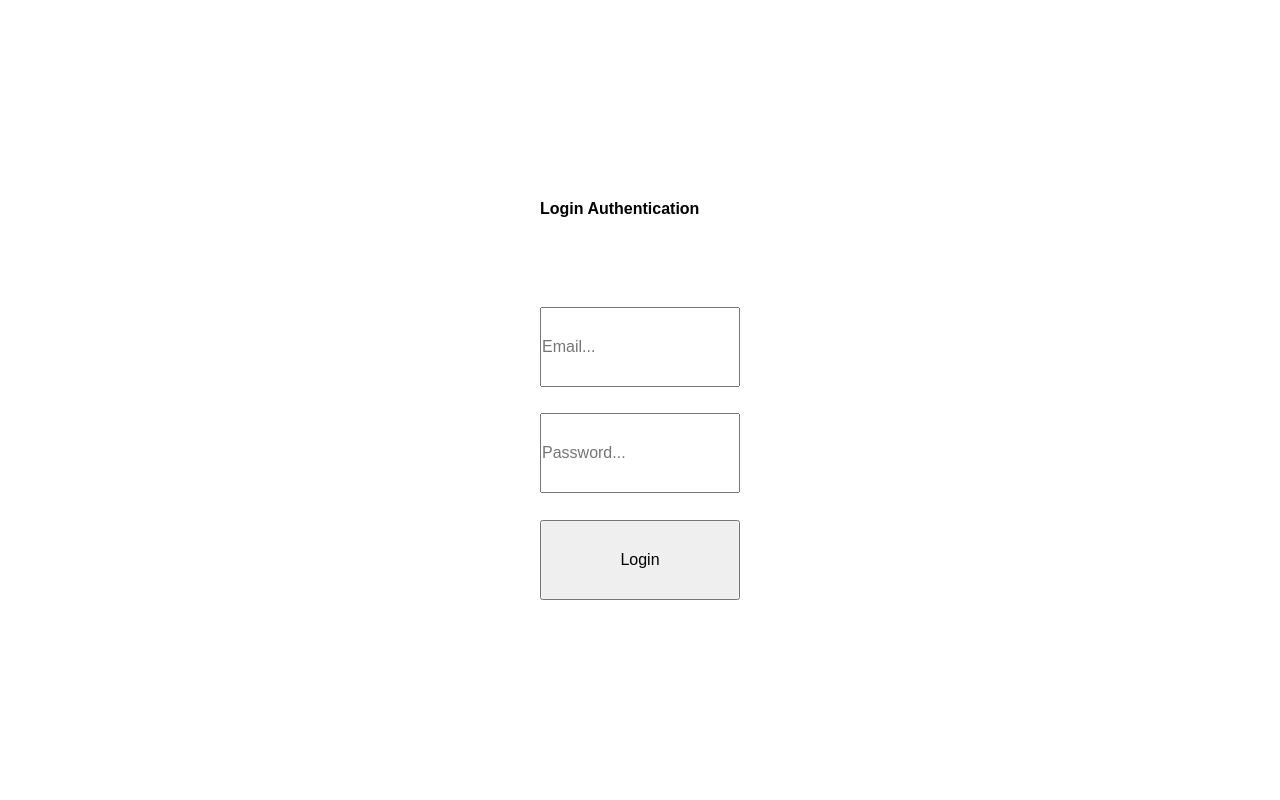
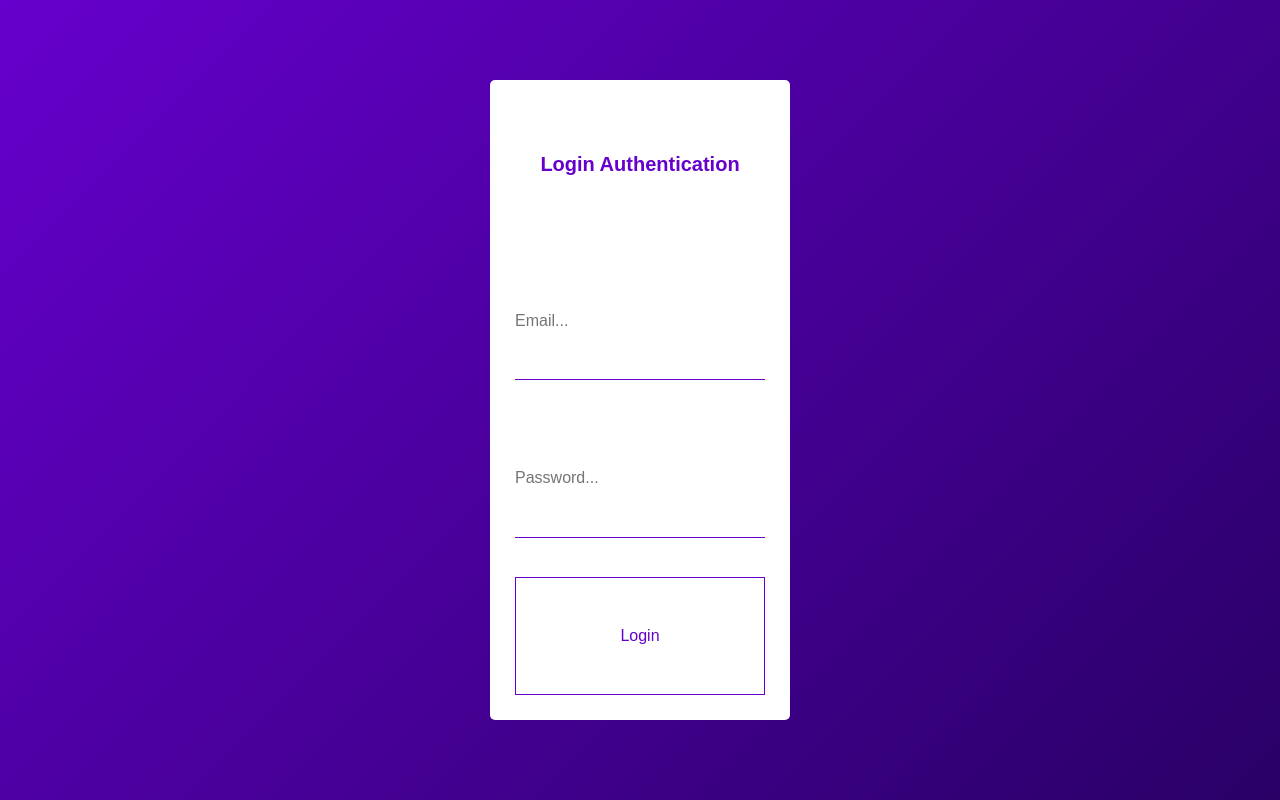
Before and after one commit to Marcraphael12/login-auth, a plain HTML site: page index.html in a window 1280 px wide. Drawn offline with Linux system fonts and the light colour scheme; no server answers.

Commit message:
Update the background and color

```diff
--- a/index.html
+++ b/index.html
@@ -8,13 +8,13 @@
   </head>
   <body class="dc">
     <div class="main_div dc" id="login_div">
-			<h3 class="c-s">Login Authentication</h3>
+			<h3 class="c-s dc">Login Authentication</h3>
 			<input class="c-s" type="email" placeholder="Email..." id="email_field">
 			<input class="c-s" type="password" placeholder="Password..." id="password_field">
 			<button class="c-s" onclick="login()">Login</button>
 		</div>
 		<div class="loggedin_div dc" id="user_div">
-			<h3>Login successful...</h3>
+			<h3 class="c-s dc">Login successful...</h3>
 			<button class="c-s" onclick="logout()">Logout</button>
 		</div>
 		<script src="https://www.gstatic.com/firebasejs/7.19.1/firebase-app.js"></script>
--- a/style.css
+++ b/style.css
@@ -3,6 +3,8 @@
 	padding: 0;
 	margin: 0;
 	font-family: 'Poppins', sans-serif;
+	color: #6600cc;
+	border: none;
 }
 
 .dc {
@@ -15,14 +17,17 @@
 body {
 	width: 100%;
 	height: 100vh;
+	background: linear-gradient(135deg,  #6600cc, #290066);
 }
 
 .main_div {
 	width: 100%;
-	max-width: 200px;
-	height: 50%;
+	max-width: 300px;
+	height: 80%;
 	border-radius: 5px;
 	justify-content: space-between;
+	background: white;
+	padding: 25px 25px;
 }
 
 .loggedin_div {
@@ -31,8 +36,28 @@ body {
 	height: 20%;
 }
 
+h3 {
+	font-size: 20px !important;
+}
+
 .c-s {
 	width: 100%;
 	height: 20%;
 	font-size: 16px;
+	background: transparent;
 }
+
+input {
+	outline: none;
+	border-bottom: 1px solid #6600cc;
+	padding: 10px 0;
+}
+
+button {
+	border: 1px solid #6600cc;
+}
+
+button:hover {
+	color: white;
+	background: #6600cc;
+}
```
